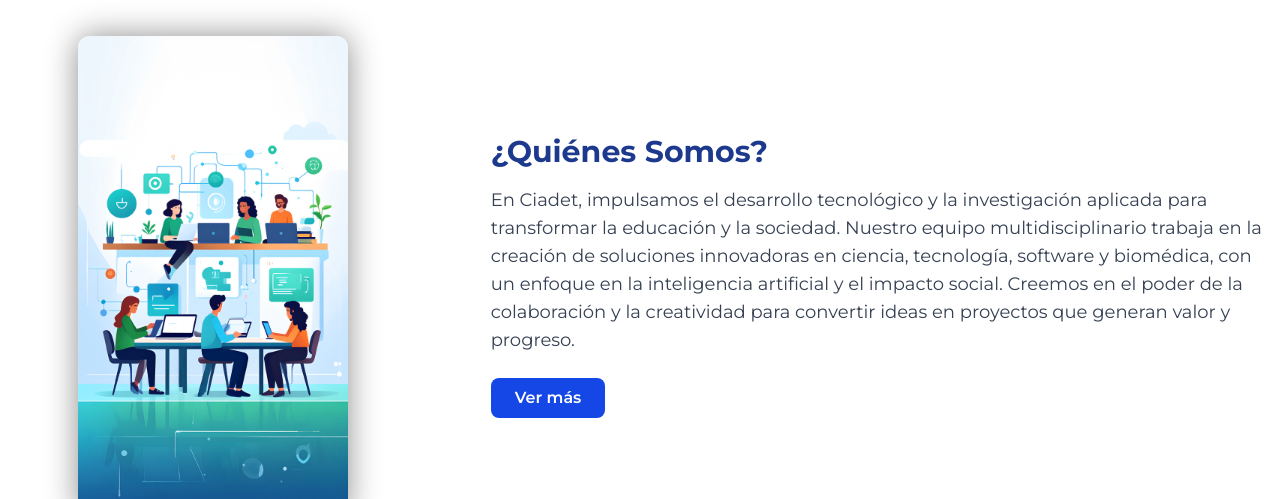
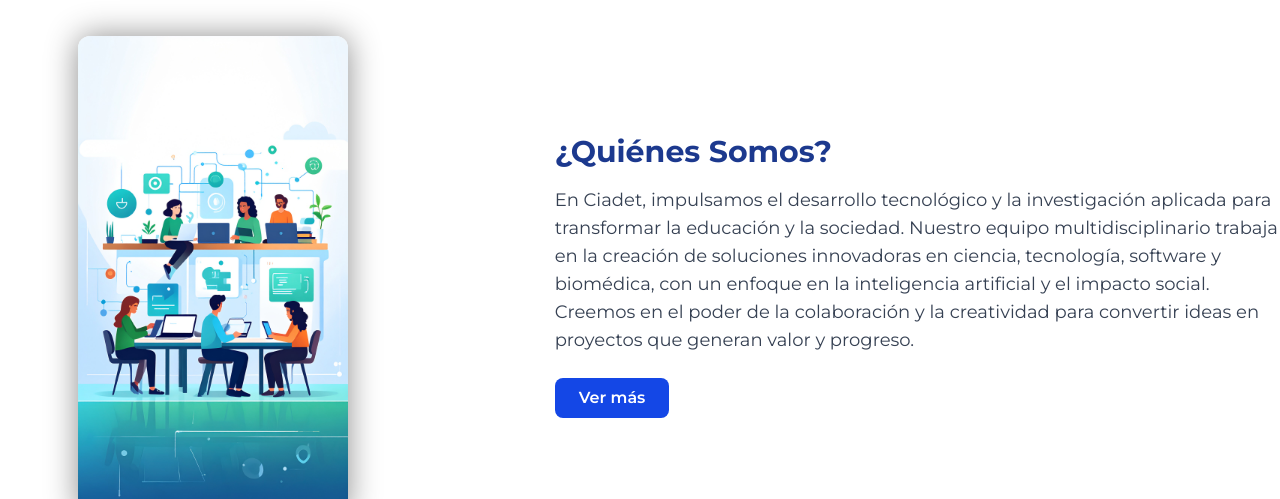
Before and after one commit to artiefy/artiefydemo, a Next.js app: page / in a window 1280 px wide. Shown: the part 1680-2179 px from the top of the page. Built offline with nearby package versions, Linux system fonts and the light colour scheme; no server answers.

Commit message:
cedoce 4

```diff
--- a/src/components/About.tsx
+++ b/src/components/About.tsx
@@ -5,7 +5,7 @@
     <section className="bg-gray-50 py-16" id="quienes-somos">
       <div className="container mx-auto max-w-3xl text-center">
         <h2 className="mb-2 text-3xl font-bold">¿Quiénes Somos?</h2>
-        <h3 className="mb-4 text-xl font-semibold">Bienvenidos a Ciadet!</h3>
+        <h3 className="mb-4 text-xl font-semibold">Bienvenidos a Encode!</h3>
         <p className="mb-6">
           Somos un centro de investigación y desarrollo tecnológico comprometido
           con la innovación y la excelencia.
--- a/src/components/QuienesSomosSection.tsx
+++ b/src/components/QuienesSomosSection.tsx
@@ -68,7 +68,7 @@
               transition: { duration: 0.8, ease: 'easeOut' },
             },
           }}
-          className="flex w-full flex-col items-center justify-center text-center md:w-2/3 md:items-start md:text-left"
+          className="flex w-full flex-col items-center justify-center text-center md:ml-8 md:w-2/3 md:items-start md:pl-8 md:text-left"
         >
           <h2 className="mb-4 text-3xl font-bold text-blue-900">
             ¿Quiénes Somos?
```
